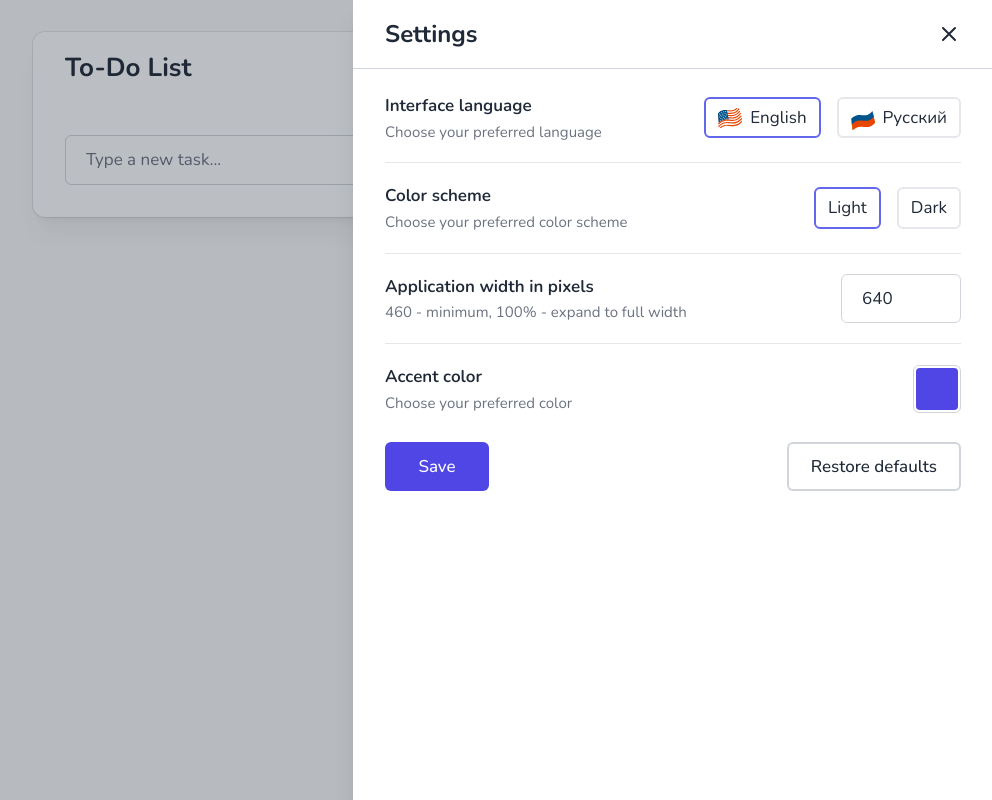
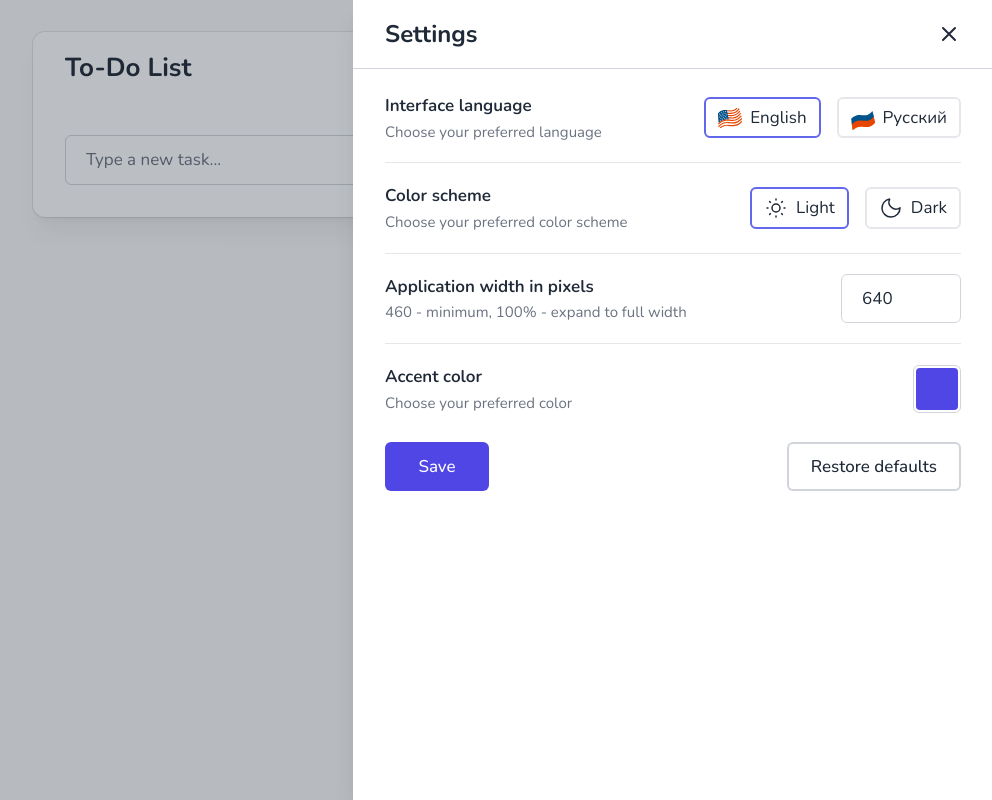
Before and after one commit to Dimox/vue-to-do-list, a Vue app: page / in a window 1280 px wide. Both pictures are taken after a click on the button 916 px from the left and 67 px from the top of the page. Shown: the whole page, without its empty margins (287-1279 px from the left). Built offline with nearby package versions, Linux system fonts and the light colour scheme.

Commit message:
feat(settings): add icons for color scheme

```diff
--- a/src/components/Settings.vue
+++ b/src/components/Settings.vue
@@ -44,7 +44,10 @@
               :checked="scheme.value == options.colorScheme"
               @change="setColorScheme(scheme.value)"
             />
-            <span class="settings__color-scheme-inner">{{ t(scheme.value) }}</span>
+            <span class="settings__color-scheme-inner">
+              <Icon :name="`mode-${scheme.value}`" />
+              {{ t(scheme.value) }}
+            </span>
           </label>
         </div>
       </li>
--- a/src/types/icons.ts
+++ b/src/types/icons.ts
@@ -7,5 +7,7 @@ export enum IconName {
   DeleteDone = "delete-done",
   Close = "close",
   Settings = "settings",
-  Drag = "drag"
+  Drag = "drag",
+  ModeLight = "mode-light",
+  ModeDark = "mode-dark"
 }
```
Also changed, not shown: src/assets/img/sprite.svg.
